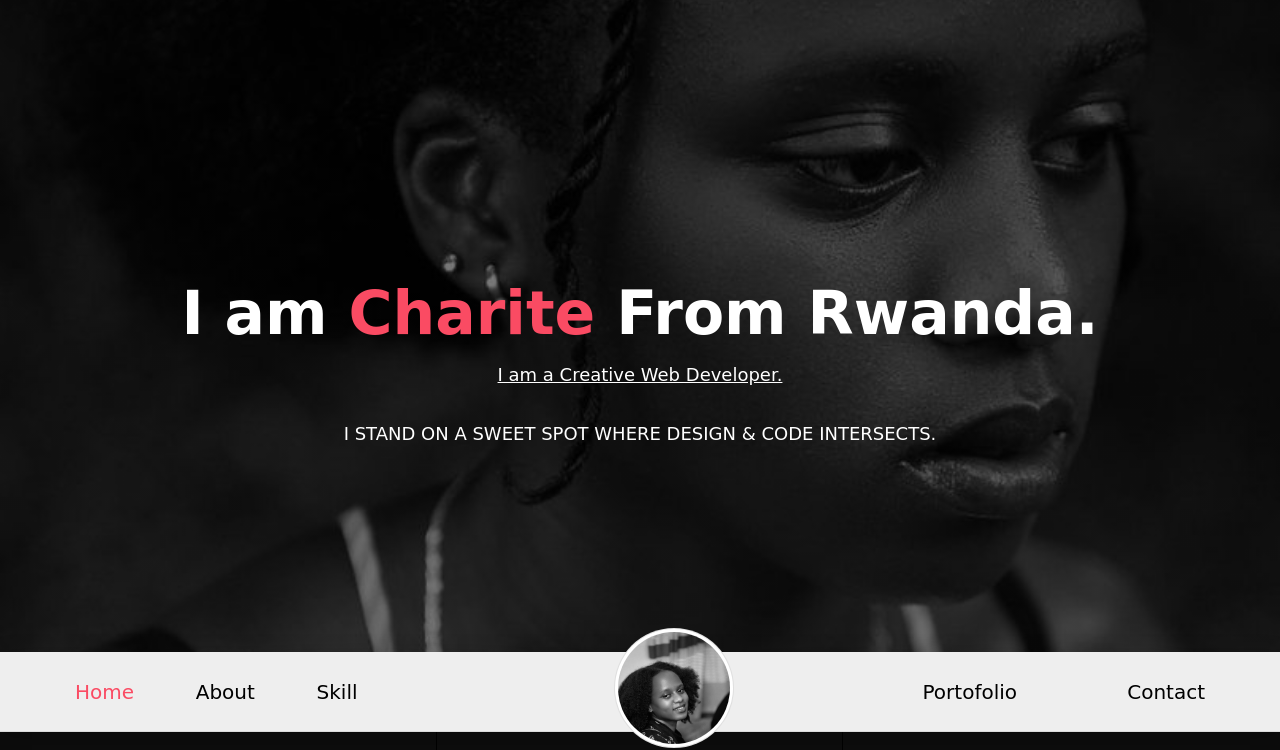
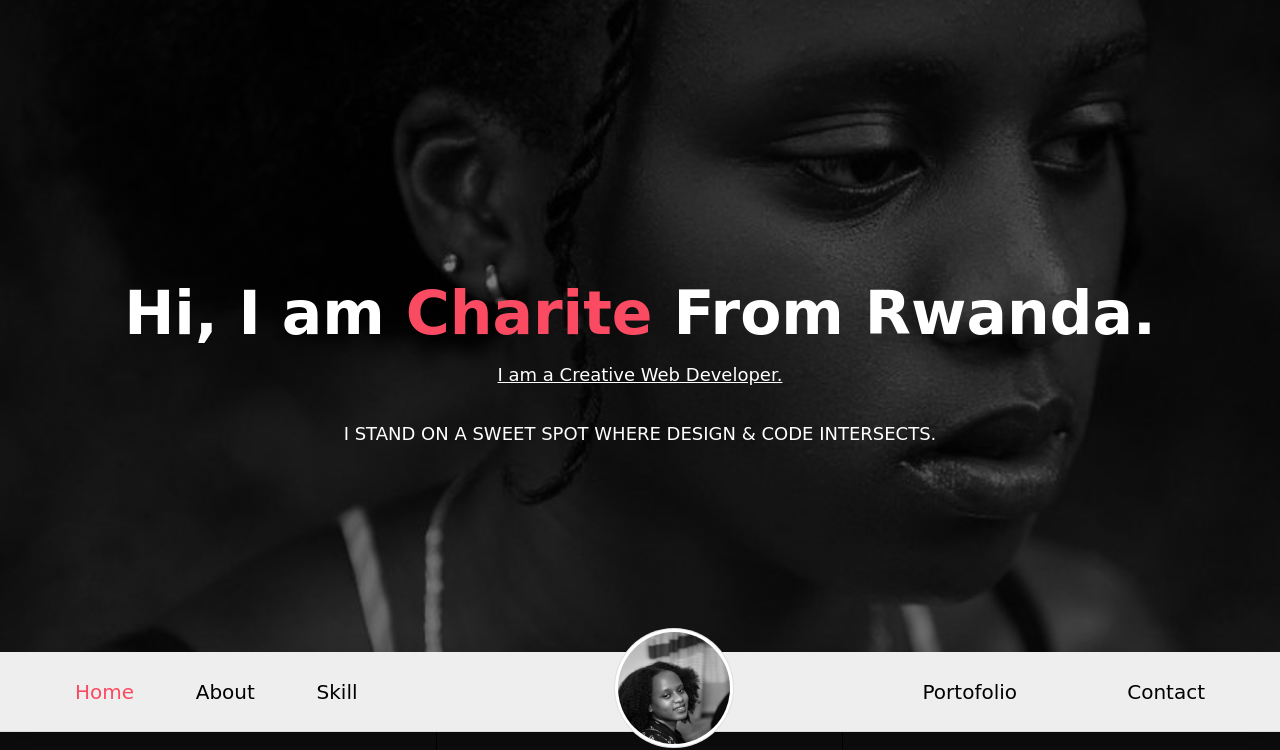
Before and after one commit to charite-uwatwembi/My_portfolio, a plain HTML site: page index.html in a window 1280 px wide. Shown: the part 68-818 px from the top of the page. Drawn offline with Linux system fonts and the light colour scheme; a web font is replaced by a local one.

Commit message:
initial commit

```diff
--- a/index.html
+++ b/index.html
@@ -79,7 +79,7 @@
                 <div class="h_intro myflex_center">
                <div>
                 <div class="intro intro_name myfont_family">
-                    <p >I am <span class="myorange"> Charite </span>From Rwanda.</p>
+                    <p >Hi, I am <span class="myorange"> Charite </span>From Rwanda.</p>
                 </div>
                 <div class="intro intro_work">
                    <u><p>I am a Creative Web Developer.</p></u>
```
